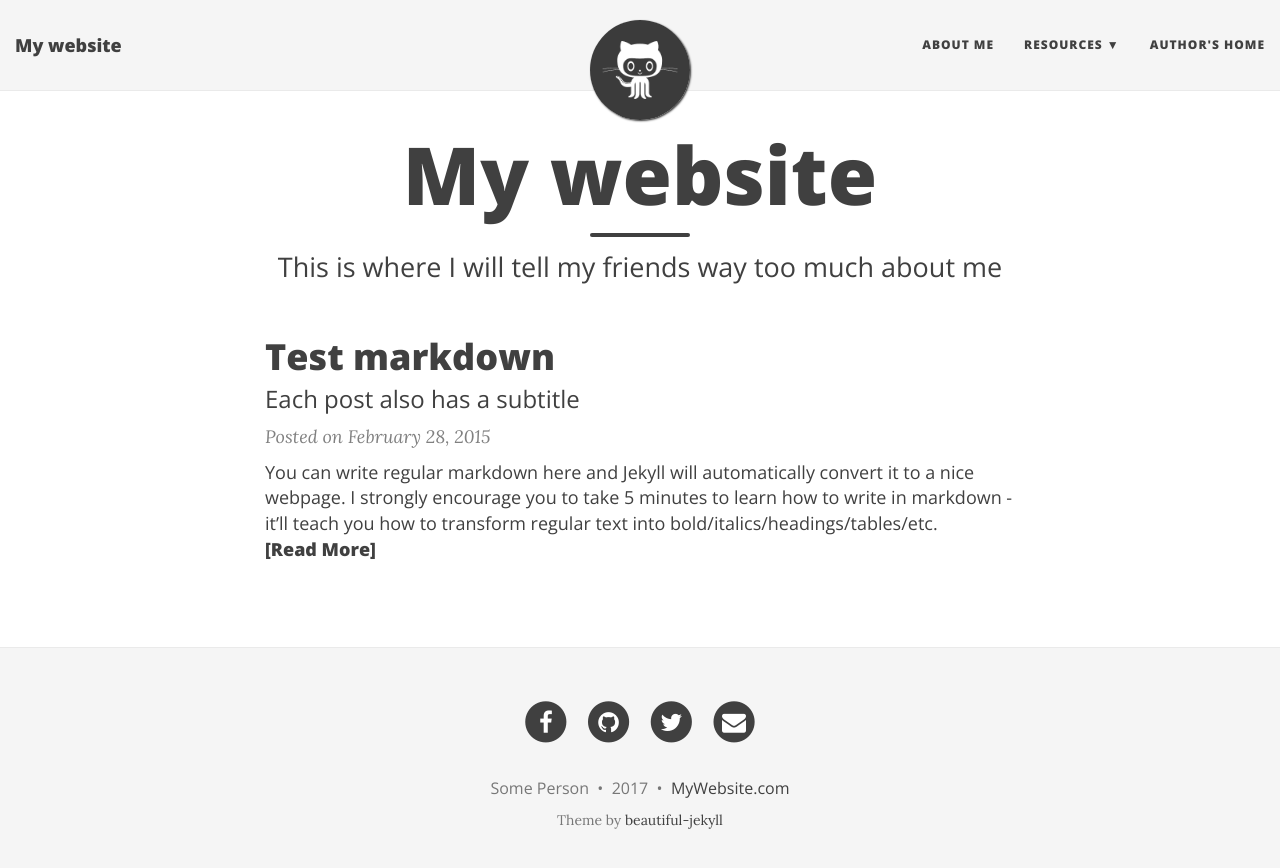
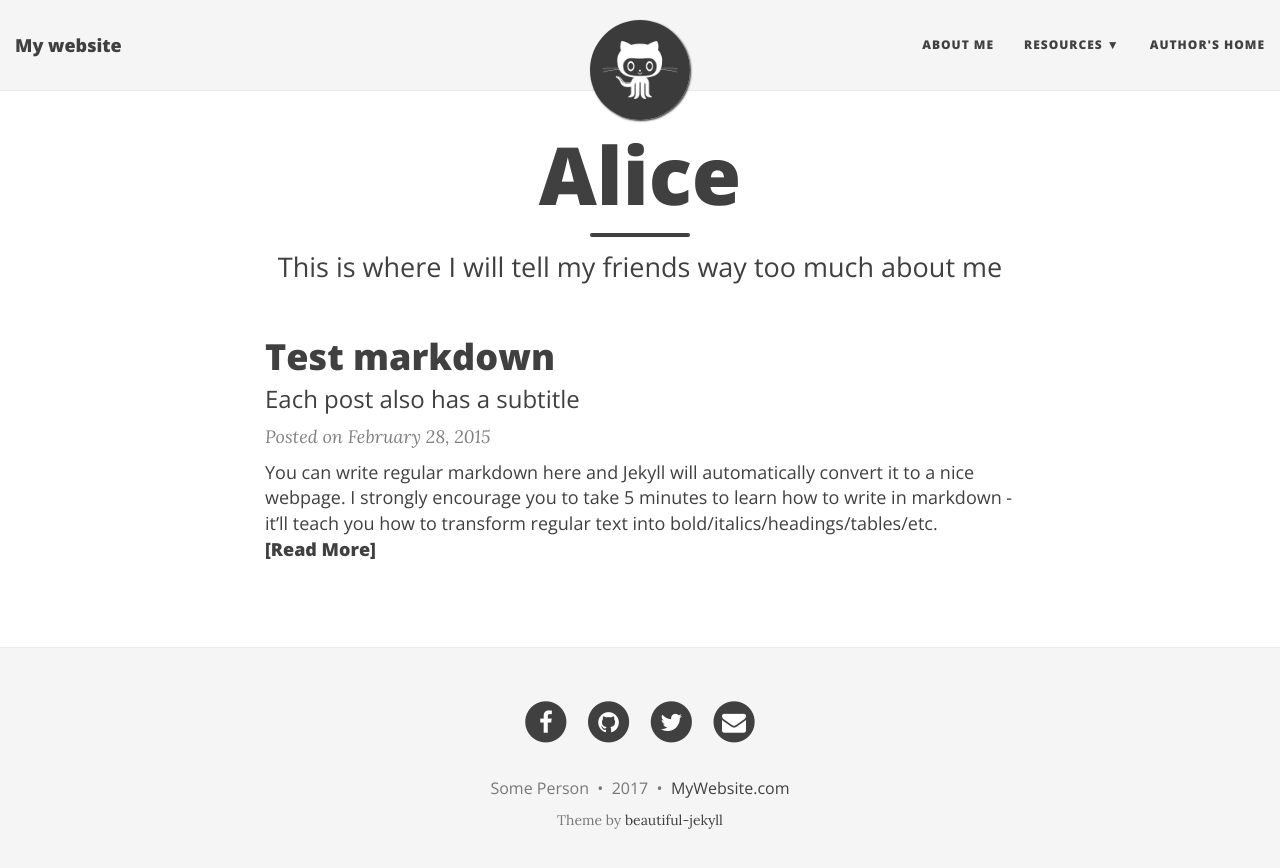
Before and after one commit to marste/Alice, a Jekyll site: the page built from index.html, in a window 1280 px wide. Shown: the top 868 px of the page. Built offline with Jekyll 4.4.1, drawn with Linux system fonts in a browser that asks for light colours; nearby versions of some CDN libraries; the list of posts is cut into pages by our own code.

```diff
--- a/index.html
+++ b/index.html
@@ -1,6 +1,6 @@
 ---
 layout: page
-title: My website
+title: Alice
 subtitle: This is where I will tell my friends way too much about me
 use-site-title: true
 ---
```
